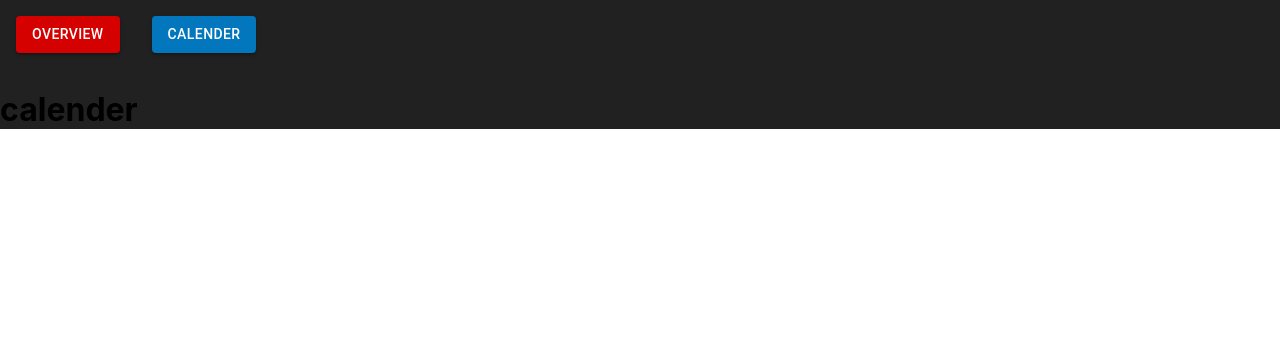
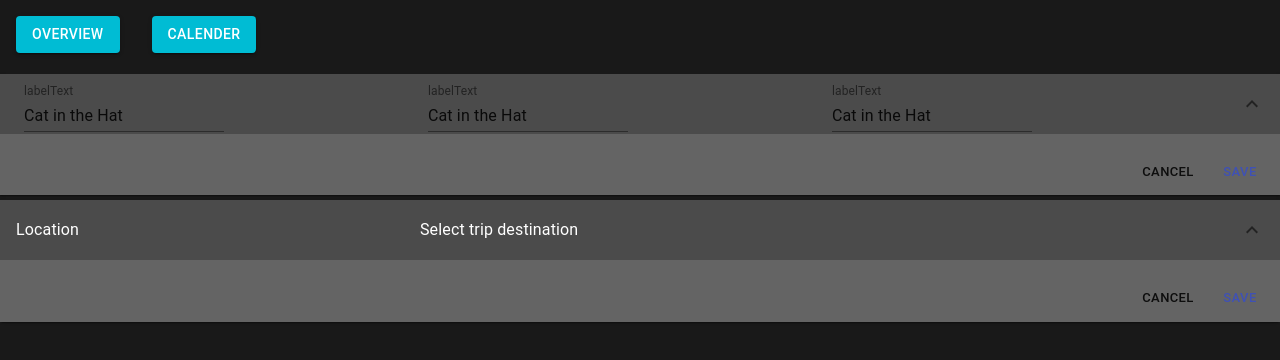
Before and after one commit to RoenLie/electron-react, a React (Create React App) app: page /calender in a window 1280 px wide. Shown: the top 360 px of the page. Built offline with nearby package versions, Linux system fonts and the light colour scheme.

Commit message:
from work, expanding field

```diff
--- a/src/App.css
+++ b/src/App.css
@@ -1,5 +1,6 @@
 .App {
   text-align: center;
+  background-color: #212121;
 }
 
 .App-logo {
@@ -7,16 +8,16 @@
 }
 
 .App-header {
-  background-color: #282c34;
+  background-color: #212121;
   min-height: 100vh;
   display: flex;
   flex-direction: column;
   align-items: center;
   justify-content: center;
   font-size: calc(10px + 2vmin);
-  color: white;
+  color: #212121;
 }
 
 .App-link {
-  color: #09d3ac;
+  color: #212121;
 }
--- a/src/components/calender.jsx
+++ b/src/components/calender.jsx
@@ -1,9 +1,10 @@
 import React, { Component } from "react";
+import CustomizedExpansionPanels from "./overviewExpansionPanel"
 
-class Overview extends Component {
+class Calender extends Component {
   render() {
-    return <h1>calender</h1>;
+    return <CustomizedExpansionPanels/>
   }
 }
 
-export default Overview;
+export default Calender;
--- a/src/components/landingPage.jsx
+++ b/src/components/landingPage.jsx
@@ -1,37 +1,16 @@
 import React from "react";
+import { Route, Redirect, Switch } from "react-router-dom";
+
 import { ToastContainer } from "react-toastify";
+import "react-toastify/dist/ReactToastify.css";
+
 import Calender from "./calender";
 import Overview from "./overview";
 import ButtonRow from "./testButtons";
-import "react-toastify/dist/ReactToastify.css";
-import { Route, Redirect, Switch } from "react-router-dom";
-import "../App.css";
-
-import { createMuiTheme } from "@material-ui/core/styles";
-import MuiThemeProvider from "@material-ui/core/styles/MuiThemeProvider";
-
-const theme = createMuiTheme({
-  palette: {
-    primary: {
-      main: "#0277BD",
-      text: "#FFFFFF",
-      back: "#212121"
-    },
-    secondary: {
-      main: "#D50000",
-      text: "#FFFFFF"
-    },
-    background: {
-      main: "#212121"
-    }
-  }
-});
 
 function LandingPage() {
   return (
     <React.Fragment>
-      <MuiThemeProvider theme={theme}>
-        <div Style="background-color:#212121">
       <ToastContainer />
       <ButtonRow />
       <Switch>
@@ -40,8 +19,6 @@ function LandingPage() {
         <Redirect from="/" exact to="/overview" />
         <Redirect to="/not-found" />
       </Switch>
-        </div>
-      </MuiThemeProvider>
     </React.Fragment>
   );
 }
--- /dev/null
+++ b/src/components/overviewExpansionPanel.jsx
@@ -0,0 +1,162 @@
+import React from 'react';
+import { makeStyles } from '@material-ui/core/styles';
+import { withStyles } from '@material-ui/core/styles';
+import MuiExpansionPanel from '@material-ui/core/ExpansionPanel';
+import MuiExpansionPanelDetails from '@material-ui/core/ExpansionPanelDetails';
+import MuiExpansionPanelSummary from '@material-ui/core/ExpansionPanelSummary';
+import MuiExpansionPanelActions from '@material-ui/core/ExpansionPanelActions';
+import TextField from '@material-ui/core/TextField';
+import Typography from '@material-ui/core/Typography';
+import ExpandMoreIcon from '@material-ui/icons/ExpandMore';
+import Button from '@material-ui/core/Button';
+
+const useStyles = makeStyles(theme => ({
+  icon: {
+    verticalAlign: 'top',
+    height: 20,
+    width: 20,
+  },
+  details: {
+    alignItems: 'center',
+  },
+  column: {
+    flexBasis: '33.33%',
+  },
+  textField: {
+    marginLeft: theme.spacing(1),
+    marginRight: theme.spacing(1),
+    width: 200,
+    color:'rgba(255, 255, 255, 1)'
+  },
+}));
+
+
+const ExpansionPanel = withStyles({
+  root: {
+    width: '100%',
+    backgroundColor:'rgba(50, 50, 50, 1)',
+    color:'rgba(255, 255, 255, 1)',
+    '&$expanded': {
+      margin: 'auto',
+    },
+  },
+  expanded: {},
+})(MuiExpansionPanel);
+
+const ExpansionPanelSummary = withStyles({
+  root: {
+    backgroundColor:'rgba(75, 75, 75, 1)',
+    color:'rgba(255, 255, 255, 1)',
+    marginTop: 5,
+    marginBottom: -1,
+    minHeight: 40,
+    maxHeight: 60,
+    '&$expanded': {
+      minHeight: 40,
+      maxHeight: 60,
+    },
+  },
+  expanded: {},
+})(MuiExpansionPanelSummary);
+
+const ExpansionPanelDetails = withStyles(theme => ({
+  root: {
+    backgroundColor:'rgba(100, 100, 100, 1)',
+    color:'rgba(255, 255, 255, 1)',
+    padding: theme.spacing(1),
+  },
+}))(MuiExpansionPanelDetails);
+
+const ExpansionPanelActions = withStyles(theme => ({
+  root: {
+    backgroundColor:'rgba(100, 100, 100, 1)',
+    color:'rgba(255, 255, 255, 1)',
+    padding: theme.spacing(1),
+  },
+}))(MuiExpansionPanelActions);
+
+
+function TextBox() {
+
+  const classes = useStyles();
+  const [values, setValues] = React.useState({
+    name: 'Cat in the Hat',
+  });
+
+  const handleChange = name => event => {
+    setValues({ ...values, [name]: event.target.value });
+  };
+
+  return (
+    <div className={classes.column}>
+      <TextField
+        id="standard-name"
+        label="labelText"
+        className={classes.textField}
+        value={values.name}
+        onChange={handleChange('name')}
+        margin="normal"
+        />
+    </div>)
+}
+
+
+
+//=============================================================================
+export default function DetailedExpansionPanel() {
+  const classes = useStyles();
+
+  return (
+    <React.Fragment>
+      <ExpansionPanel defaultExpanded>
+        <ExpansionPanelSummary
+          expandIcon={<ExpandMoreIcon />}
+          aria-controls="panel1c-content"
+          id="panel1c-header"
+        >
+        <TextBox />
+        <TextBox />
+        <TextBox />
+
+        </ExpansionPanelSummary>
+
+        <ExpansionPanelDetails className={classes.details}>
+          <div className={classes.column} />
+          <div className={classes.column}/>
+        </ExpansionPanelDetails>
+
+        <ExpansionPanelActions>
+          <Button size="small">Cancel</Button>
+          <Button size="small" color="primary">
+            Save
+          </Button>
+        </ExpansionPanelActions>
+      </ExpansionPanel>
+      <ExpansionPanel defaultExpanded>
+        <ExpansionPanelSummary
+          expandIcon={<ExpandMoreIcon />}
+          aria-controls="panel1c-content"
+          id="panel1c-header"
+        >
+          <div className={classes.column}>
+            <Typography className={classes.heading}>Location</Typography>
+          </div>
+          <div className={classes.column}>
+            <Typography className={classes.secondaryHeading}>Select trip destination</Typography>
+          </div>
+        </ExpansionPanelSummary>
+        <ExpansionPanelDetails className={classes.details}>
+          <div className={classes.column} />
+          <div className={classes.column}/>
+
+        </ExpansionPanelDetails>
+        <ExpansionPanelActions>
+          <Button size="small">Cancel</Button>
+          <Button size="small" color="primary">
+            Save
+          </Button>
+        </ExpansionPanelActions>
+      </ExpansionPanel>
+    </React.Fragment>
+  );
+}
--- a/src/components/overviewTable.jsx
+++ b/src/components/overviewTable.jsx
@@ -1,4 +1,4 @@
-import React, { Component } from "react";
+import React from "react";
 import { makeStyles } from "@material-ui/core/styles";
 import Table from "@material-ui/core/Table";
 import TableBody from "@material-ui/core/TableBody";
@@ -25,7 +25,7 @@ const rows = [
 const useStyles = makeStyles(theme => ({
   root: {
     width: "100%",
-    marginTop: theme.spacing(3),
+    marginTop: theme.spacing(1),
     overflowX: "auto",
     backgroundColor: "#424242"
   },
@@ -37,6 +37,7 @@ const useStyles = makeStyles(theme => ({
 
 function OverviewTable() {
   const classes = useStyles();
+
   return (
     <Paper className={classes.root}>
       <Table className={classes.table}>
@@ -50,8 +51,8 @@ function OverviewTable() {
           </TableRow>
         </TableHead>
         <TableBody>
-          {rows.map(row => (
-            <TableRow key={row.name} hover role="checkbox">
+          {rows.map((row,index) => (
+            <TableRow key={row.name + index } hover role="checkbox">
               <TableCell
                 className={classes.tableCell}
                 component="th"
@@ -59,7 +60,7 @@ function OverviewTable() {
               >
                 {row.name}
               </TableCell>
-              <TableCell className={classes.tableCell} align="right" onClick="">
+              <TableCell className={classes.tableCell} align="right">
                 {row.calories}
               </TableCell>
               <TableCell className={classes.tableCell} align="right">
--- a/src/components/testButtons.jsx
+++ b/src/components/testButtons.jsx
@@ -2,19 +2,29 @@ import React from "react";
 import Button from "@material-ui/core/Button";
 import { makeStyles } from "@material-ui/core/styles";
 
-import { Link, Redirect, NavLink } from "react-router-dom";
+import { Link } from "react-router-dom";
 
 import { toast } from "react-toastify";
 
 const useStyles = makeStyles(theme => ({
-  button: {
-    margin: theme.spacing(2)
+  button1: {
+    margin: theme.spacing(2),
+    backgroundColor:'rgb(0, 188, 212)',
+    color:'rgb(255, 255, 255)'
+  },
+  button2: {
+    margin: theme.spacing(2),
+    backgroundColor:'rgb(0, 188, 212)',
+    color:'rgb(255, 255, 255)'
   },
   leftIcon: {
     marginRight: theme.spacing(1)
   },
   rightIcon: {
     marginLeft: theme.spacing(1)
+  },
+  link:{
+    textDecoration: 'none'
   }
 }));
 
@@ -29,17 +39,16 @@ function ButtonRow() {
 
   return (
     <React.Fragment>
-      <Link to="/overview">
+      <Link className={classes.link} to="/overview">
         <Button
           variant="contained"
-          color="secondary"
-          className={classes.button}
+          className={classes.button1}
         >
           Overview
         </Button>
       </Link>
-      <Link to="/calender">
-        <Button variant="contained" color="primary" className={classes.button}>
+      <Link className={classes.link} to="/calender">
+        <Button variant="contained" className={classes.button1}>
           Calender
         </Button>
       </Link>
--- a/src/index.css
+++ b/src/index.css
@@ -5,7 +5,8 @@ body {
     "Helvetica Neue", sans-serif;
   -webkit-font-smoothing: antialiased;
   -moz-osx-font-smoothing: grayscale;
-  background-color: "#212121";
+  background-color: rgb(25, 25, 25);
+
 }
 
 code {
```
Also changed, not shown: 1 other file (tests, documents, lock files or other folders). Lines whose indentation alone changed are shown as unchanged.
